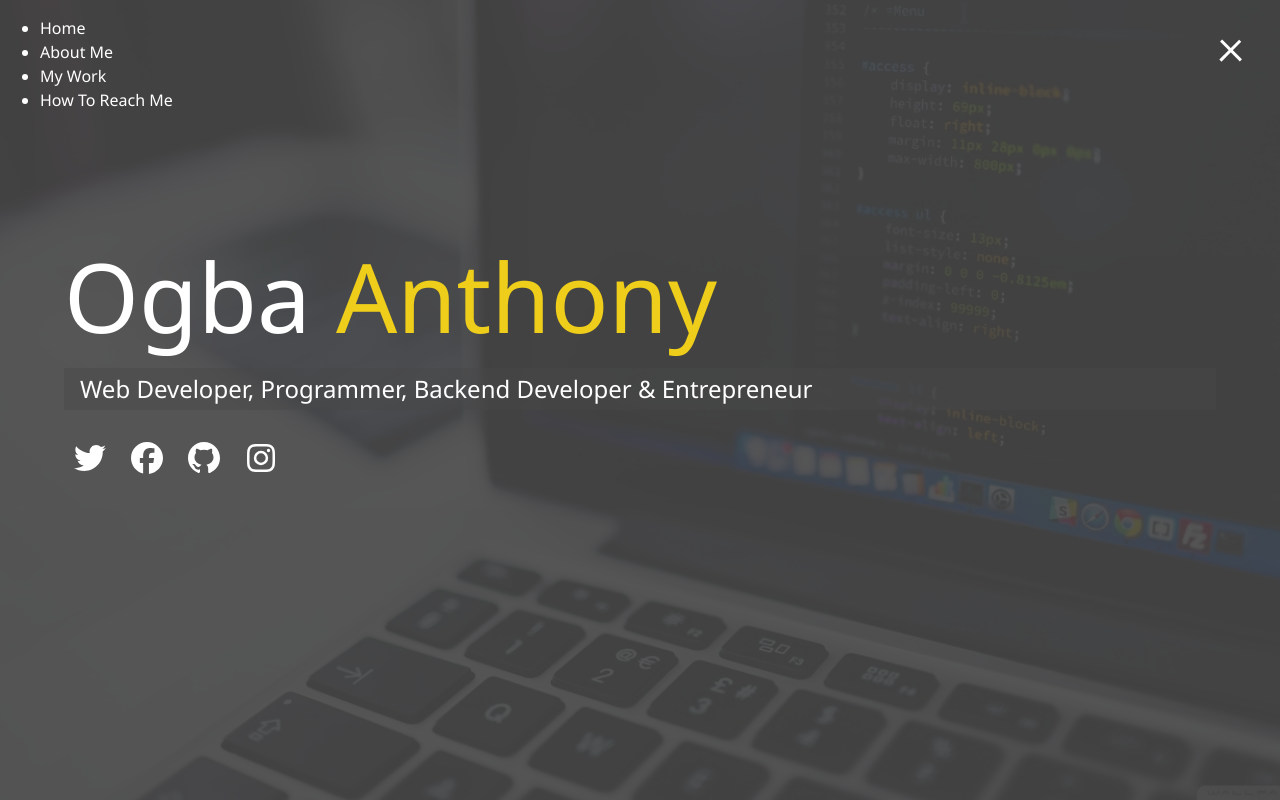
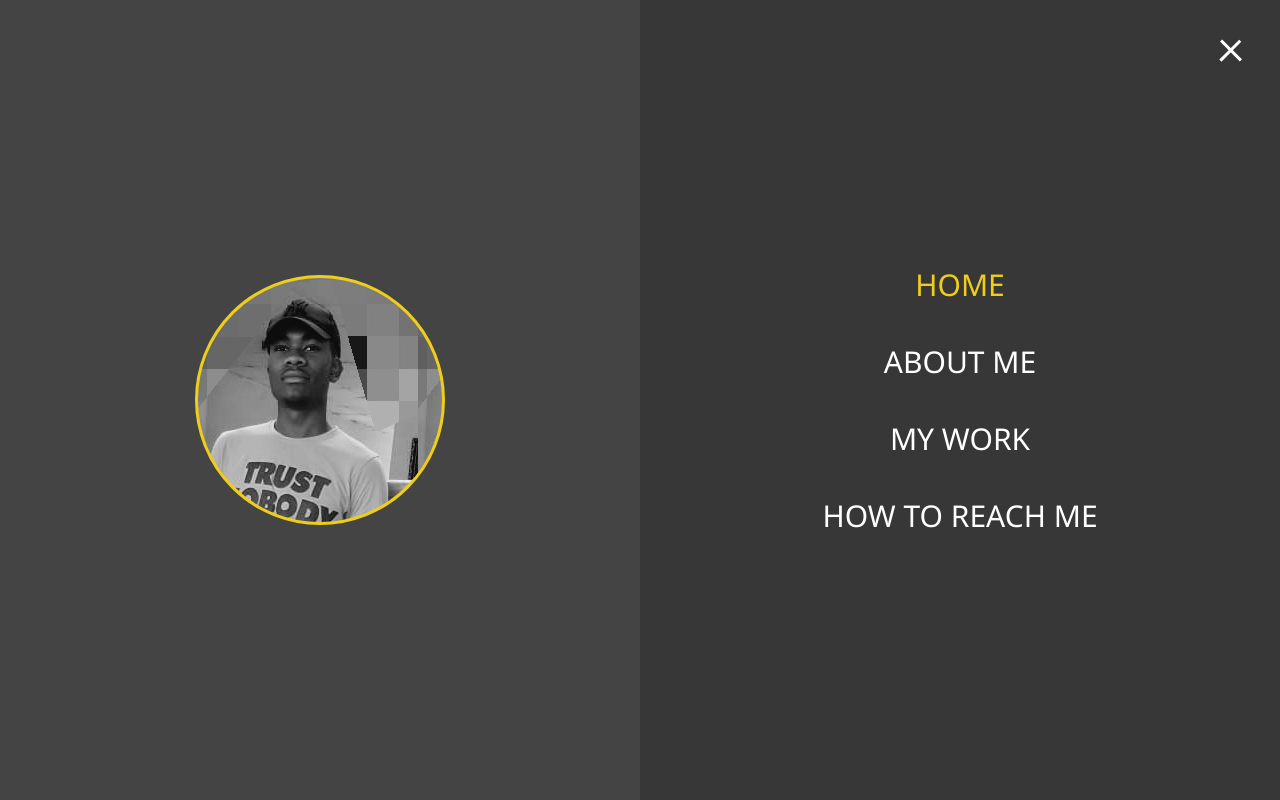
Before and after one commit to Jakoozi/my_portfolio_website, a website: page dist/index.html in a window 1280 px wide. Both pictures are taken after a click on the element 1231 px from the left and 47 px from the top of the page. Drawn offline with nearby package versions, Linux system fonts and the light colour scheme; files that its build step writes are made by us from their sources; files whose address does not match are found by name.

Commit message:
menu overlay

```diff
--- a/scss/_menu.scss
+++ b/scss/_menu.scss
@@ -38,3 +38,95 @@
     }
   }
 }
+
+//Menu Overlay
+.menu {
+  position: fixed;
+  top: 0;
+  width: 100%;
+  //   opacity: 0.9;
+  visibility: hidden;
+
+  &.show {
+    visibility: visible;
+  }
+
+  &-branding,
+  &-nav {
+    display: flex;
+    flex-flow: column wrap;
+    align-items: center;
+    justify-content: center;
+    float: left;
+    width: 50%;
+    height: 100vh;
+    overflow: hidden;
+  }
+  &-nav {
+    margin: 0;
+    padding: 0;
+    background: darken($primary-color, 5);
+    list-style: none;
+    transform: translate3d(0, -100%, 0);
+    @include easeout;
+
+    &.show {
+      //slide in from top
+      transform: translate3d(0, 0, 0);
+    }
+  }
+
+  //Branding Side
+  &-branding {
+    background: $primary-color;
+    transform: translate3d(0, 100%, 0);
+    @include easeout;
+
+    &.show {
+      //slide in from bottom
+      transform: translate3d(0, 0, 0);
+    }
+    .portrait {
+      width: 250px;
+      height: 250px;
+      background: url("../img/portrait3.jpg");
+      border-radius: 50%;
+      border: solid 3px $secondary-color;
+    }
+  }
+  //nav items
+  .nav-item {
+    transform: translate3d(600px, 0, 0);
+    @include easeout;
+
+    &.show {
+      //slide in from right
+      transform: translate3d(0, 0, 0);
+    }
+    &.current > a {
+      color: $secondary-color;
+    }
+  }
+  .nav-link {
+    display: inline-block;
+    position: relative;
+    font-size: 30px;
+    text-transform: uppercase;
+    padding: 1rem 0;
+    font-weight: 300;
+    color: #fff;
+    text-decoration: none;
+    @include easeout;
+
+    &:hover {
+      color: $secondary-color;
+    }
+  }
+}
+
+//Delay For Each Nav Item slide by 0.1s
+@for $x from 1 through 4 {
+  .nav-item:nth-child(#{$x}) {
+    transition-delay: $x * 0.1s;
+  }
+}
```
Also changed, not shown: dist/css/main.css, dist/img/portrait1.jpg (added), dist/img/portrait2.jpg (added), dist/img/portrait3.jpg (added), dist/index.html.
